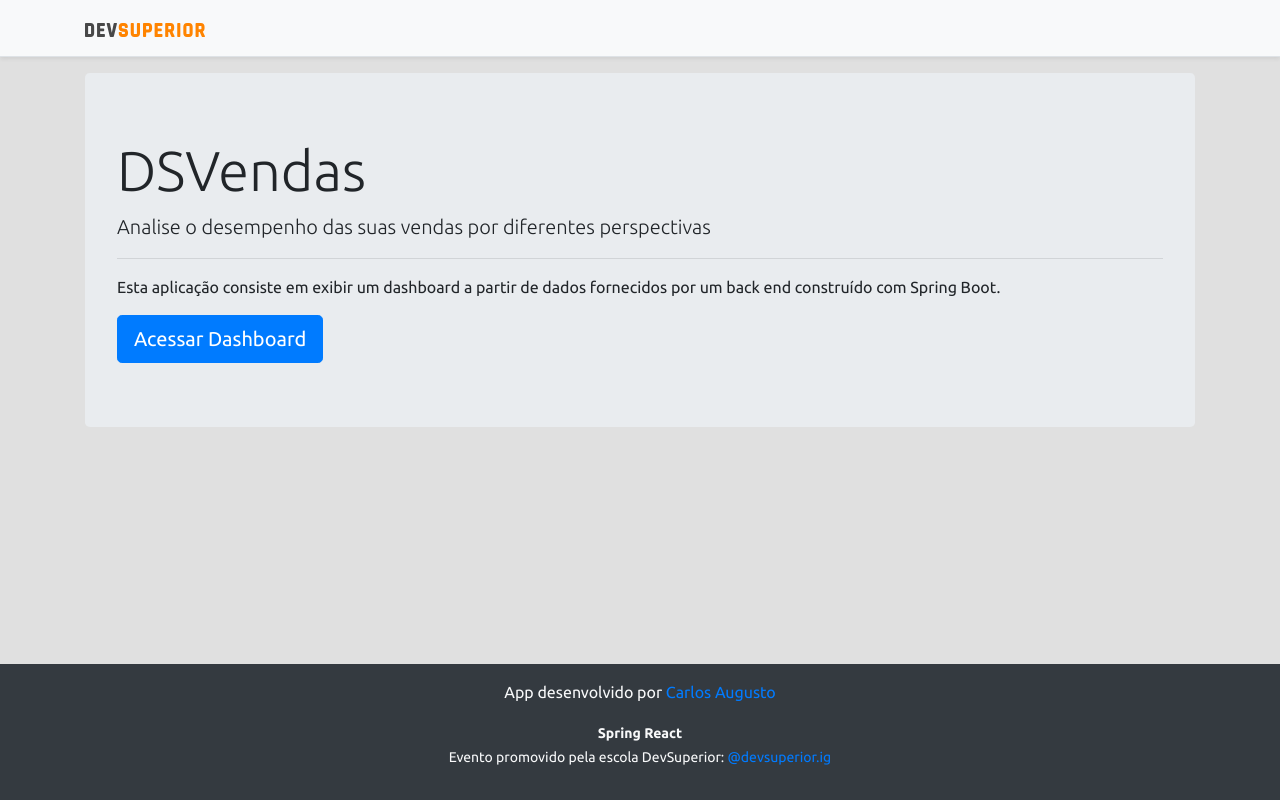
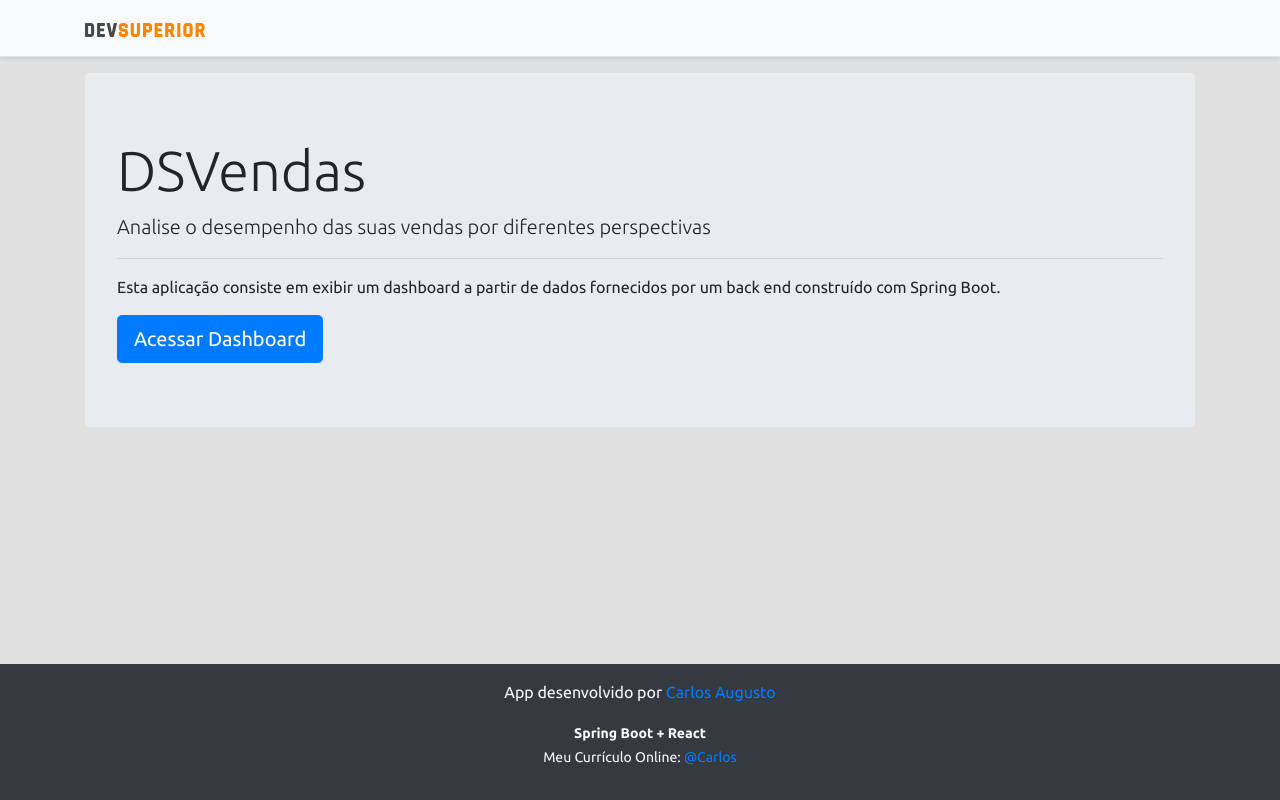
Before and after one commit to oraculocs/projeto-sds3, a React (Create React App) app in the folder frontend/: page / in a window 1280 px wide. Built offline with nearby package versions, Linux system fonts and the light colour scheme; no server answers.

Commit message:
Ajustes finais

```diff
--- a/frontend/src/components/Footer/index.tsx
+++ b/frontend/src/components/Footer/index.tsx
@@ -4,8 +4,8 @@ const Footer = () => {
         <footer className="footer mt-auto py-3 bg-dark">
         <div className="container">
           <p className="text-light">App desenvolvido por <a href="https://github.com/oraculocs/" target="_blank" rel="noreferrer">Carlos Augusto</a></p>
-          <p className="text-light"><small><strong>Spring React</strong><br/>
-            Evento promovido pela escola DevSuperior: <a href="https://instagram.com/devsuperior.ig" target="_blank" rel="noreferrer">@devsuperior.ig</a></small></p>
+          <p className="text-light"><small><strong>Spring Boot + React</strong><br/>
+            Meu Currículo Online: <a href="http://oraculocs.github.io/" target="_blank" rel="noreferrer">@Carlos</a></small></p>
         </div>
       </footer>
 
```
Also changed, not shown: frontend/src/assets/img/home.png (added).
